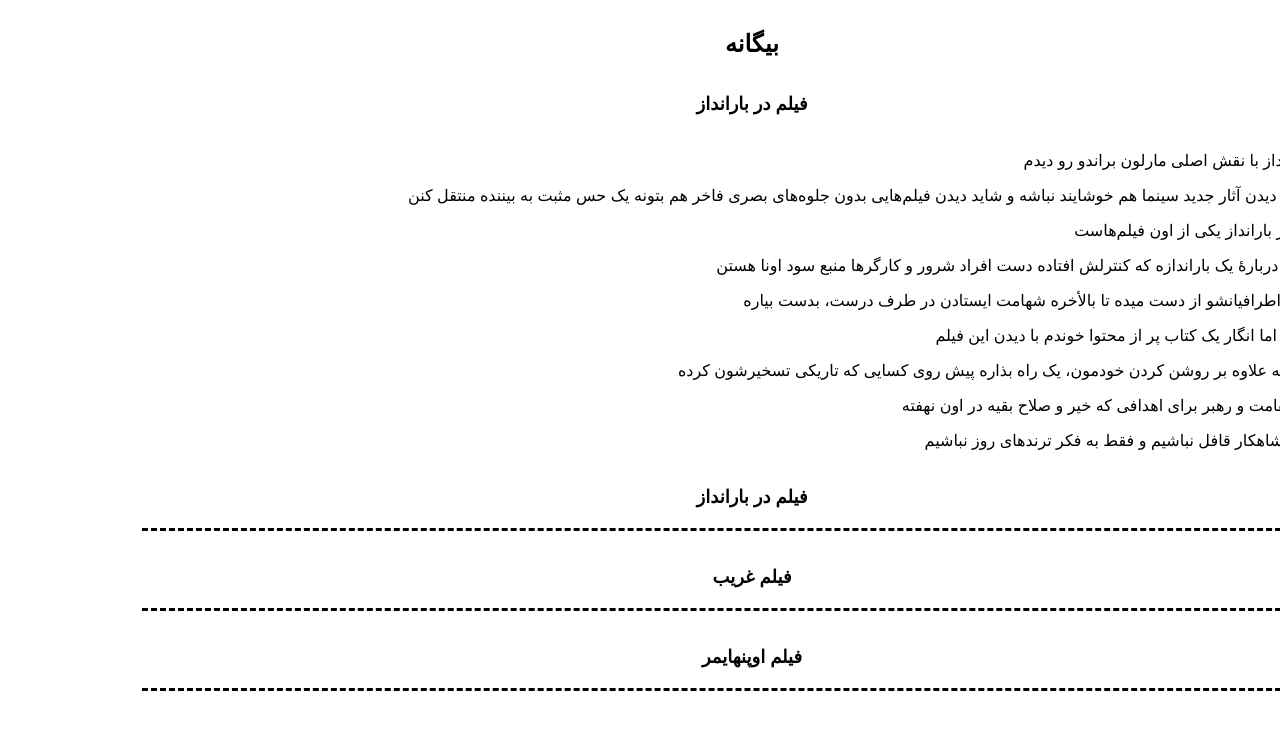
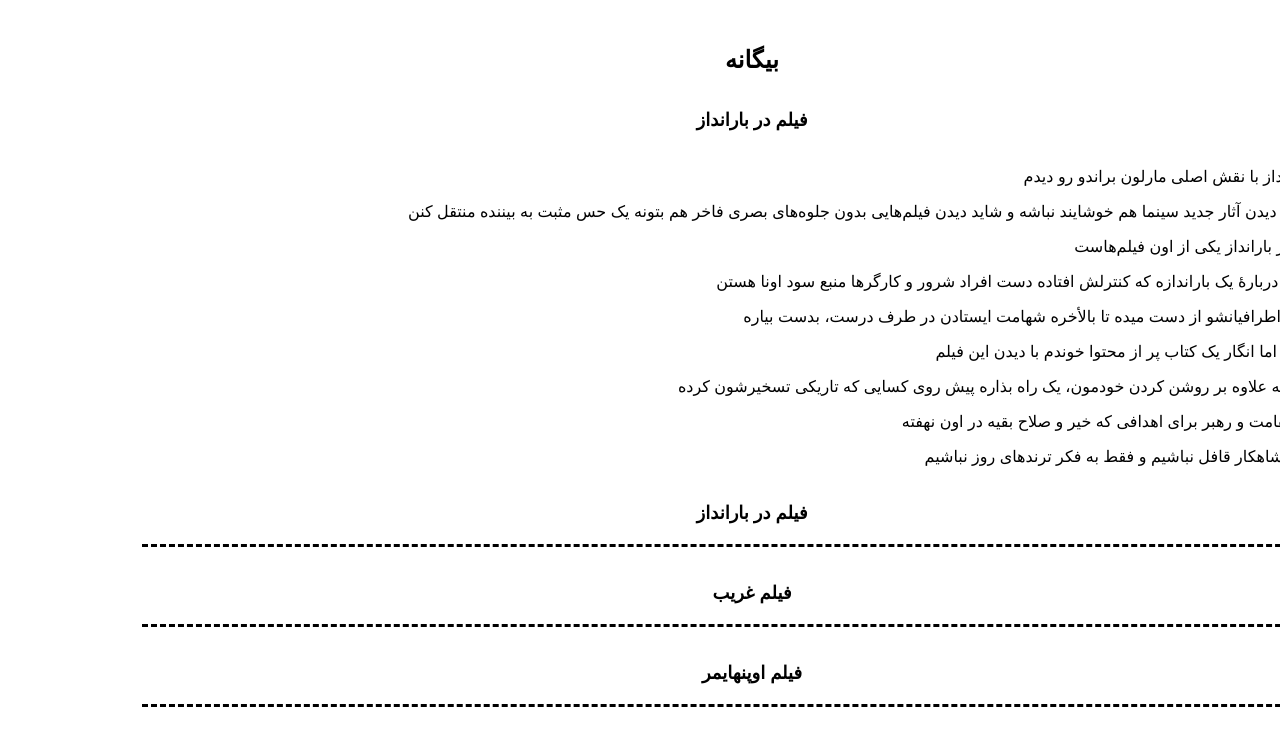
Before and after one commit to darkblog/darkblog.github.io, a Jekyll site: the page built from _posts/2023-8-7-3.md, in a window 1280 px wide. Shown: the top 746 px of the page. Built offline with Jekyll 4.4.1, drawn with Linux system fonts in a browser that asks for light colours.

Commit message:
Update default.html

```diff
--- a/_layouts/default.html
+++ b/_layouts/default.html
@@ -6,7 +6,7 @@
 <title>{% if page.title %}{{ page.title }}{% else %}{{ site.name }}{% endif %}</title>
 <meta name="description" content="{% if page.excerpt %}{{ page.excerpt | strip_html | strip_newlines | truncate: 160 }}{% else %}{{ site.description }}{% endif %}">
 <link rel="canonical" href="{{ page.url | replace:'index.html','' | prepend: site.baseurl | prepend: site.url }}">
-<style amp-boilerplate>body{font-family:sans-serif;margin:auto;padding:30px;text-align:center}header{font-size:x-large;font-weight:bold}h1,h2{font-size:large;padding:20px}h2{border-bottom:dashed black}a{color:black;text-decoration:none}p{text-align:right}</style>
+<style amp-boilerplate>body{font-family:sans-serif;margin:auto;padding:30px;text-align:center}header{padding-top:16px;font-size:x-large;font-weight:bold}h1,h2{font-size:large;padding:20px}h2{border-bottom:dashed black}a{color:black;text-decoration:none}p{text-align:right}</style>
 </head>
 <body>
 <header>
```
